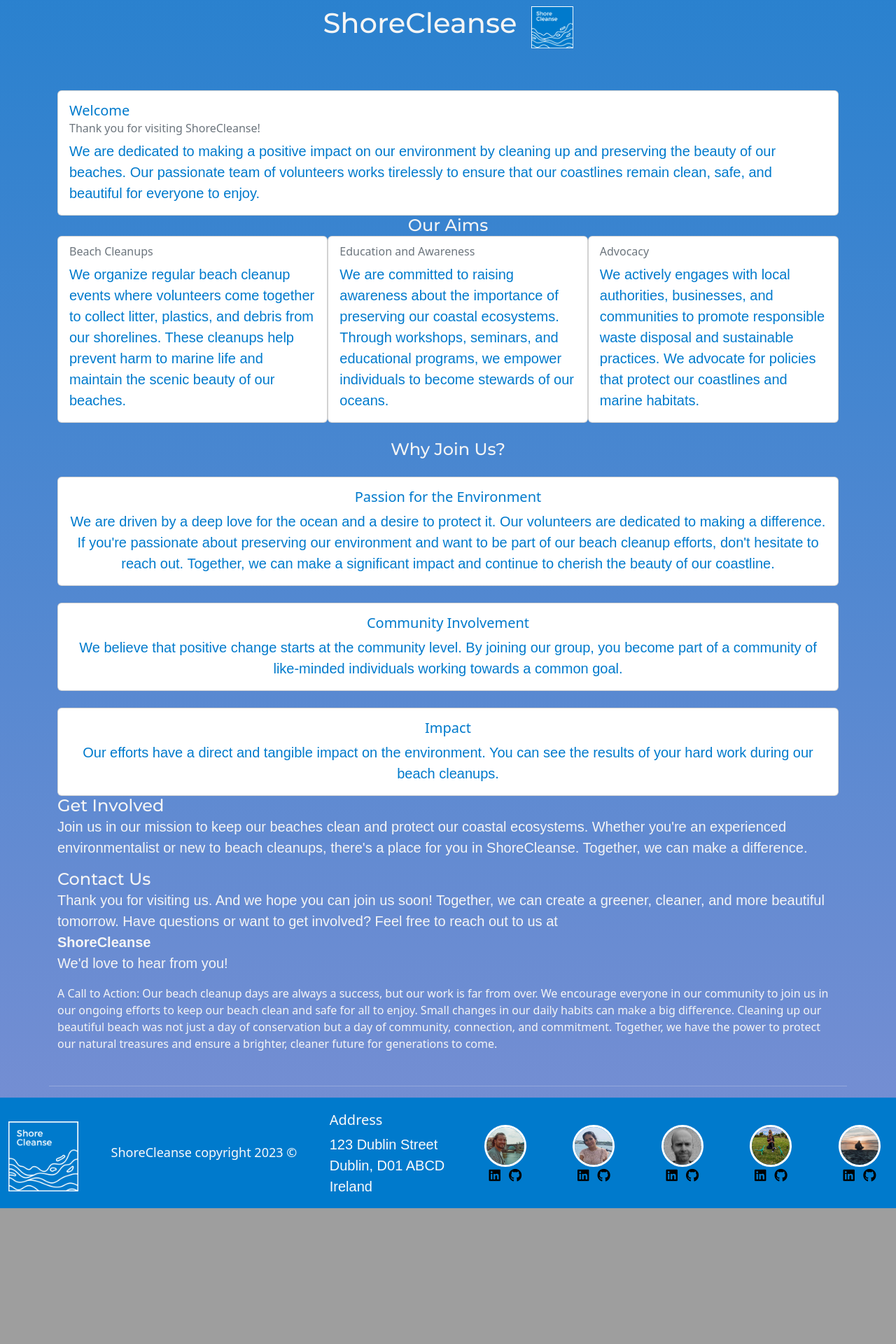
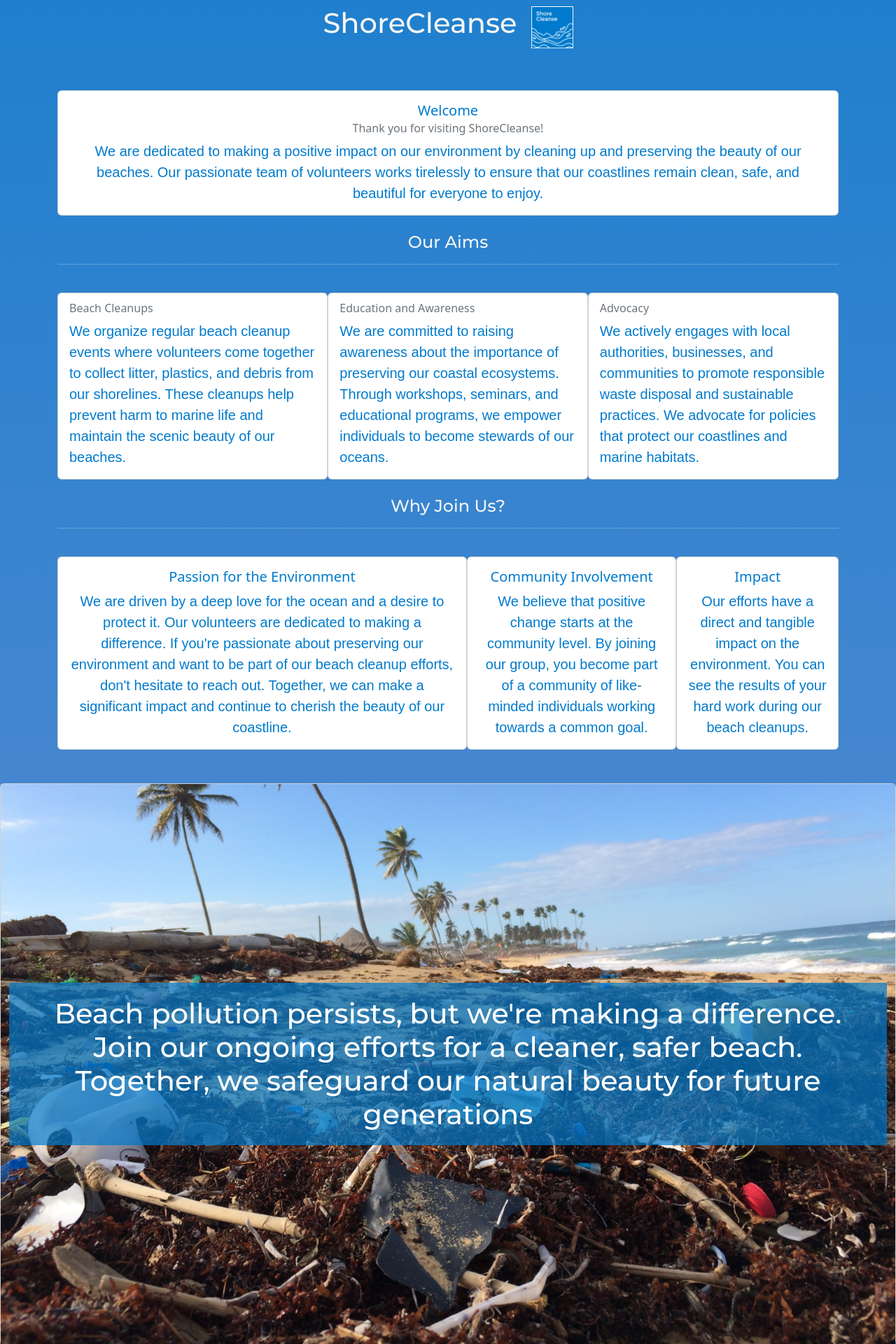
Before and after one commit to KTC96/ShoreCleanse, a Django app: page /about/ in a window 1280 px wide. Shown: the part 901-2821 px from the top of the page at 70% size. Before the commit the page ends 2627 px from the top, so only its background shows below. Run offline with Django 4.2, Linux system fonts and the light colour scheme; some libraries are stand-ins or nearby versions.

Commit message:
Add to about us page

```diff
--- a/static/css/style.css
+++ b/static/css/style.css
@@ -619,6 +619,24 @@ footer {
 
 }
 
+.card-img-top {
+    height: 100%;
+    width: 100%;
+}
+
+.about-heading-container2 {
+    height: 100vh;
+    background-image: url('../uploads/polluted-beach.jpg');
+    background-attachment: fixed;
+    background-size: cover;
+    display: flex;
+    align-items: center;
+    justify-content: center;
+    position: relative;
+    background-position: center bottom;
+
+}
+
 
 
 
--- a/templates/about.html
+++ b/templates/about.html
@@ -26,9 +26,9 @@
     <div class="row about-section">
         <div class="col-sm-12 col-lg-12 my-5">
 
-            <div class="card about-text text-cente">
-                <div class="card-body">
-                    <h5 class="card-title">Welcome</h5>
+            <div class="card about-text ">
+                <div class="card-body text-center">
+                    <h5 class="card-title text-center">Welcome</h5>
                     <h6 class="card-subtitle mb-2 text-muted">Thank you for visiting ShoreCleanse!</h6>
                     <p class="card-text">We are dedicated to making a positive impact on our environment by cleaning up
                         and preserving the
@@ -38,10 +38,12 @@
 
                 </div>
             </div>
+            <br>
+            <h4 class="text-center"> Our Aims</h4>
+            <hr class="block-divider" />
+            <br>
 
-            <h4 class="text-center"> Our Aims</h4>
-
-            <div class="about-card-horizontal col-sm-12">
+            <div class="about-card-horizontal">
                 <div class="card about-text">
                     <div class="card-body">
                         <h6 class="card-subtitle mb-2 text-muted">Beach Cleanups</h6>
@@ -80,12 +82,18 @@
             </div>
             <br>
             <h4 class="text-center">Why Join Us?</h4>
+            <hr class="block-divider" />
+
             <br>
+
+            <div class="about-card-horizontal">
+
+
+
 
                 <div class="card about-text text-center">
                     <div class="card-body">
                         <h5 class="card-title">Passion for the Environment</h5>
-
                         <p class="card-text"> We are driven by a deep love for the ocean and a desire to protect it. Our
                             volunteers are dedicated
                             to making a difference. If you're passionate about preserving our environment and want to be
@@ -102,7 +110,8 @@
                     <div class="card-body">
                         <h5 class="card-title">Community Involvement</h5>
 
-                    <p class="card-text"> We believe that positive change starts at the community level. By joining our
+                        <p class="card-text"> We believe that positive change starts at the community level. By joining
+                            our
                             group, you become part
                             of a community of like-minded individuals working towards a common goal.
                         </p>
@@ -114,44 +123,81 @@
                     <div class="card-body">
                         <h5 class="card-title">Impact</h5>
 
-                    <p class="card-text"> Our efforts have a direct and tangible impact on the environment. You can see
+                        <p class="card-text"> Our efforts have a direct and tangible impact on the environment. You can
+                            see
                             the results of your
                             hard work during our beach cleanups.
                         </p>
 
                     </div>
                 </div>
-            <h4>Get Involved</h4>
-            <p>
-                Join us in our mission to keep our beaches clean and protect our coastal ecosystems. Whether you're
-                an experienced environmentalist or new to beach cleanups, there's a place for you in ShoreCleanse.
+            </div>
+        </div>
+    </div>
+</div>
+<div class="card">
+    <div class="container-fluid about-heading-container2">
+        <div class="row">
+            <div class="col-12">
+                <section class="callout jumbotron text-center">
+                    <div class="text-background-blue">
+                        <h1 class="jumbotron-header">
+                            Beach pollution persists, but we're making a difference. Join our ongoing
+                            efforts for a
+                            cleaner, safer beach. Together, we safeguard our natural beauty for future
+                            generations
+                        </h1>
+
+                    </div>
+                </section>
+            </div>
+        </div>
+    </div>
+</div>
+
+<div class="container">
+    <div class="row about-section">
+        <div class="col-sm-12 col-lg-12 my-5">
+            <br>
+            <h4 class="text-center">Next Steps</h4>
+            <hr>
+            <br>
+
+            <div class="card about-text ">
+                <div class="card-body text-center">
+                    <h5 class="card-title">Get Involved</h5>
+
+                    <p class="card-text">Join us in our mission to keep our beaches clean and protect our
+                        coastal
+                        ecosystems. Whether you're
+                        an experienced environmentalist or new to beach cleanups, there's a place for you in
+                        ShoreCleanse.
                         Together, we can make a difference.
                     </p>
-            <h4>Contact Us</h4>
-            <p>
-                Thank you for visiting us. And we hope you can join us soon! Together, we can create a greener,
-                cleaner, and more beautiful tomorrow.
-                Have questions or want to get involved? Feel free to reach out to us at<a class="nav-link"
-                    href="{% url 'contact' %}"><strong>ShoreCleanse</strong></a> We'd love to hear from you!
+                </div>
+            </div>
+            <br>
+            <div class="card about-text">
+                <div class="card-body text-center">
+                    <h5 class="card-title">Contact Us</h5>
 
-
+                    <p class="card-text">Thank you for visiting us. And we hope you can join us soon!
+                        Together, we can
+                        create a greener,cleaner, and more beautiful tomorrow.Have questions or want to get
+                        involved?
+                        Feel free to reach out to us at<a class="nav-link"
+                            href="{% url 'contact' %}"><br><strong>ShoreCleanse</strong></a> We'd love to
+                        hear from you
                     </p>
-
-            <div>
-                A Call to Action:
-                Our beach cleanup days are always a success, but our work is far from over. We encourage
-                everyone in our community to join us in our ongoing efforts to keep our beach clean and safe for
-                all to enjoy. Small changes in our daily habits can make a big difference.
-
-                Cleaning up our beautiful beach was not just a day of conservation but a day of community,
-                connection, and commitment. Together, we have the power to protect our natural treasures and
-                ensure a brighter, cleaner future for generations to come.
+                </div>
+            </div>
+            <br>
+        </div>
+    </div>
+</div>
+</div>
+</div>
 </div>
 
 
-
-        </div>
-        <hr>
-    </div>
-</div>
 {% endblock %}
```
Also changed, not shown: templates/index.html (+5 -42 lines), static/uploads/polluted-beach.jpg (added). Lines whose indentation alone changed are shown as unchanged.
